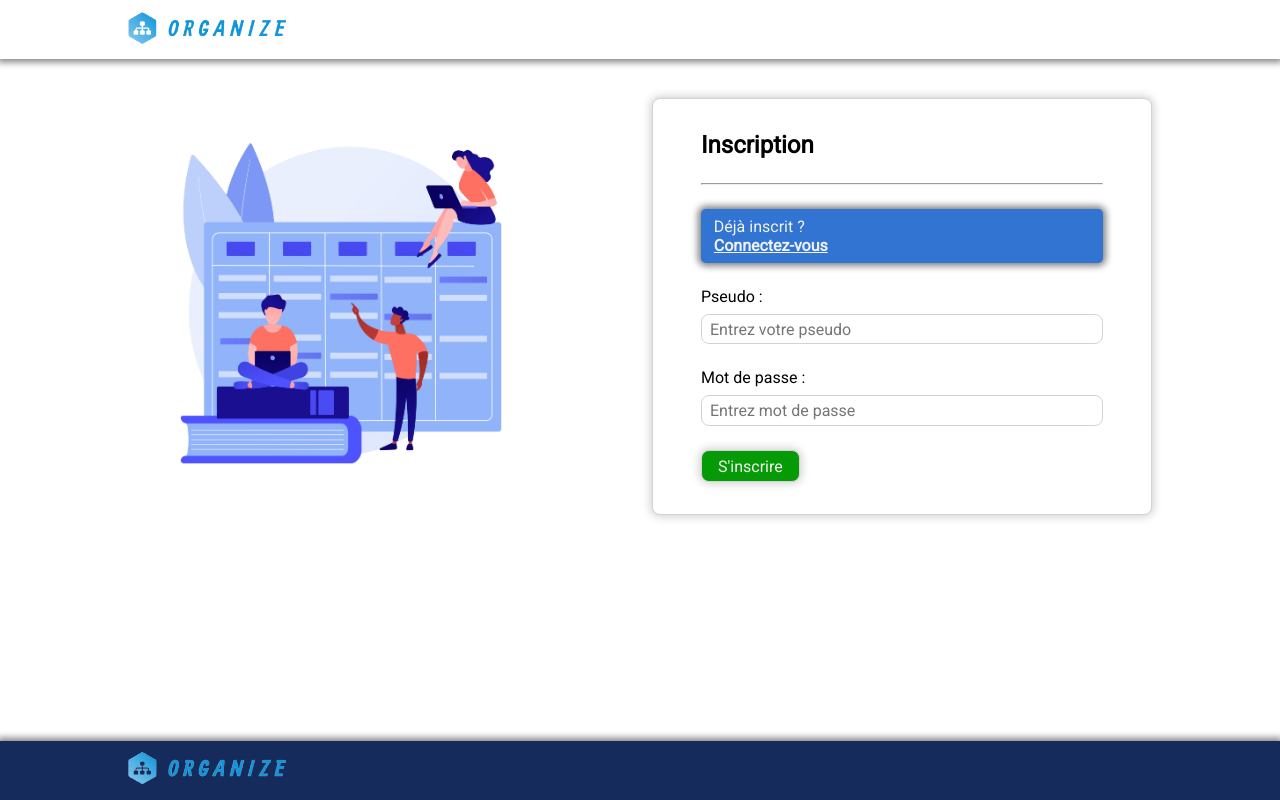
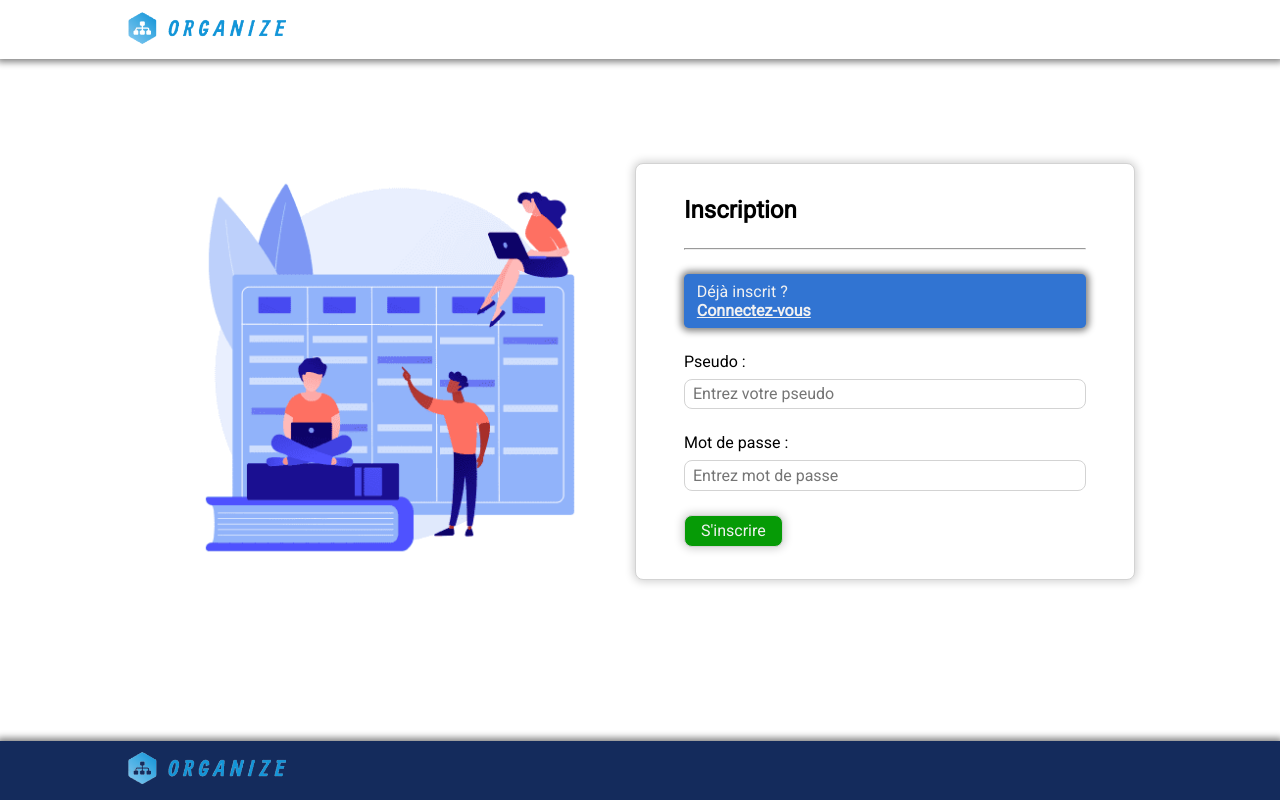
Before and after one commit to emmanuelniasse/organize-client, a React (Create React App) app: page /inscription in a window 1280 px wide. Built offline with nearby package versions, Linux system fonts and the light colour scheme.

Commit message:
login-register pages img resized

```diff
--- a/src/pages/Login/Login.jsx
+++ b/src/pages/Login/Login.jsx
@@ -41,11 +41,11 @@ export default function Login() {
     };
 
     return (
-        <div className="page-container align-items-center">
+        <div className="page-container justify-and-align-center">
             <ToastContainerComponent />
-            <div className="flex align-items-center">
+            <div className="h-min-100 flex justify-and-align-center">
                 <div className="page-container__image w49">
-                    <img src={img1} className="w85" />
+                    <img src={img1} className="w100" />
                 </div>
 
                 <form onSubmit={handleSubmit(onSubmit)} className="form">
--- a/src/pages/Signup/Signup.jsx
+++ b/src/pages/Signup/Signup.jsx
@@ -49,10 +49,10 @@ export default function Signup() {
     };
 
     return (
-        <div className="page-container align-items-center">
-            <div className="flex align-items-center">
+        <div className="page-container justify-and-align-center">
+            <div className="h-min-100 flex justify-and-align-center">
                 <div className="page-container__image w49">
-                    <img src={img2} className="w85" />
+                    <img src={img2} className="w100" />
                 </div>
 
                 <form onSubmit={handleSubmit(onSubmit)} className="form">
--- a/src/styles/default.scss
+++ b/src/styles/default.scss
@@ -1,15 +1,14 @@
 // Components
-@import '../Components/Navbar/_Navbar.scss',
-    '../Components/Footer/_Footer.scss',
-    '../Components/Layout/_Layout.scss',
-    '../Components/Expense/ExpenseItem/_expense.scss',
-    '../styles/form.scss', '../Components/FlashMessage/FlashMessage';
+@import "../Components/Navbar/_Navbar.scss", "../Components/Footer/_Footer.scss",
+    "../Components/Layout/_Layout.scss",
+    "../Components/Expense/ExpenseItem/_expense.scss", "../styles/form.scss",
+    "../Components/FlashMessage/FlashMessage";
 
 // Pages
-@import '../pages/_pages.scss';
+@import "../pages/_pages.scss";
 
 // Abstracts
-@import './variables';
+@import "./variables";
 
 /*** GENERAL ***/
 * {
@@ -53,9 +52,10 @@ ul li {
     justify-content: space-between;
 }
 
-.align-items-center {
+.justify-and-align-center {
     display: flex;
     align-items: center;
+    justify-content: center;
 }
 
 .column {
@@ -69,6 +69,10 @@ ul li {
 
 .underline {
     text-decoration: underline;
+}
+
+.h-min-100 {
+    min-height: 70dvh;
 }
 
 .container {
```
Also changed, not shown: src/img/img1.jpg, src/img/img2.jpg.
